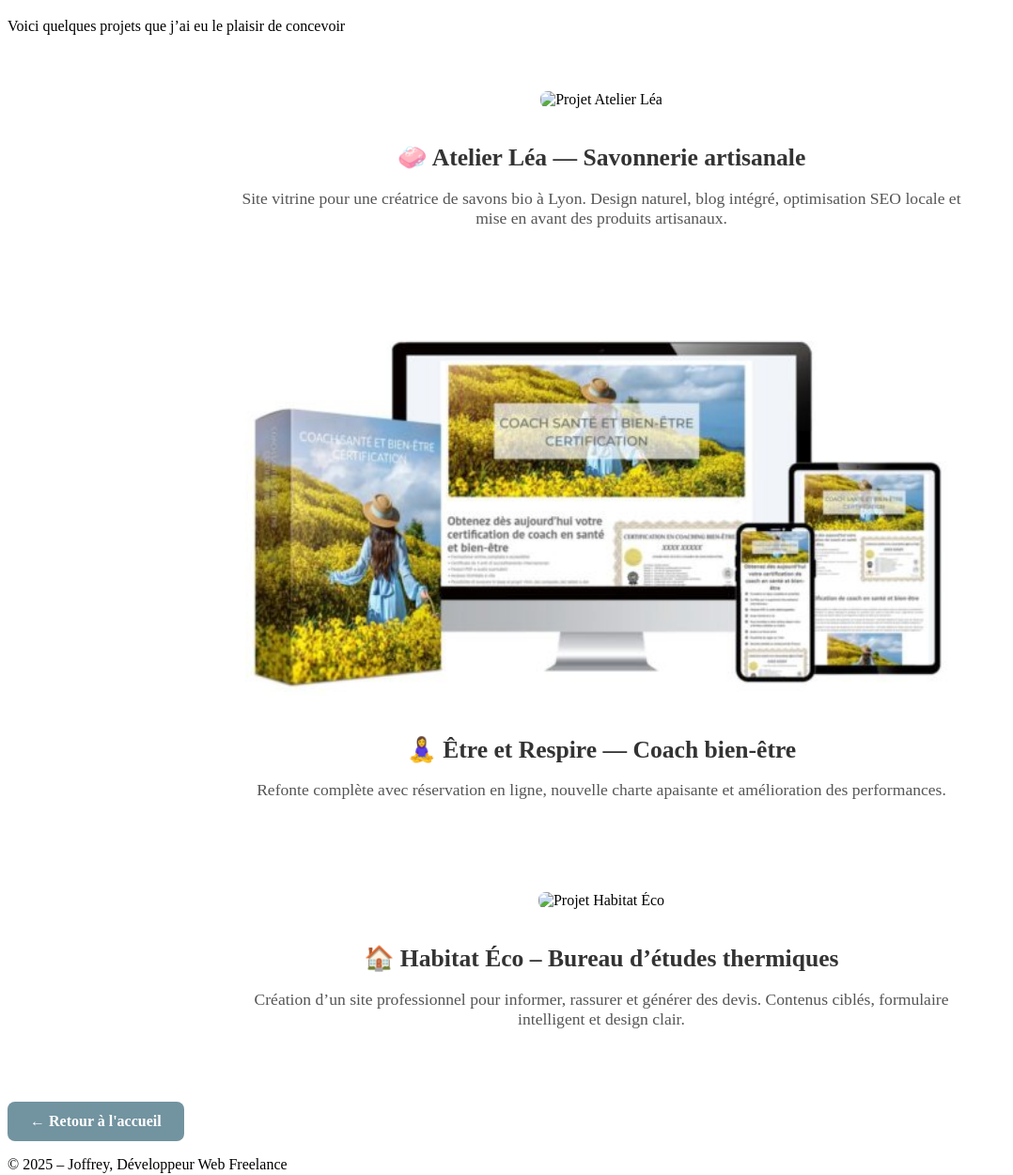
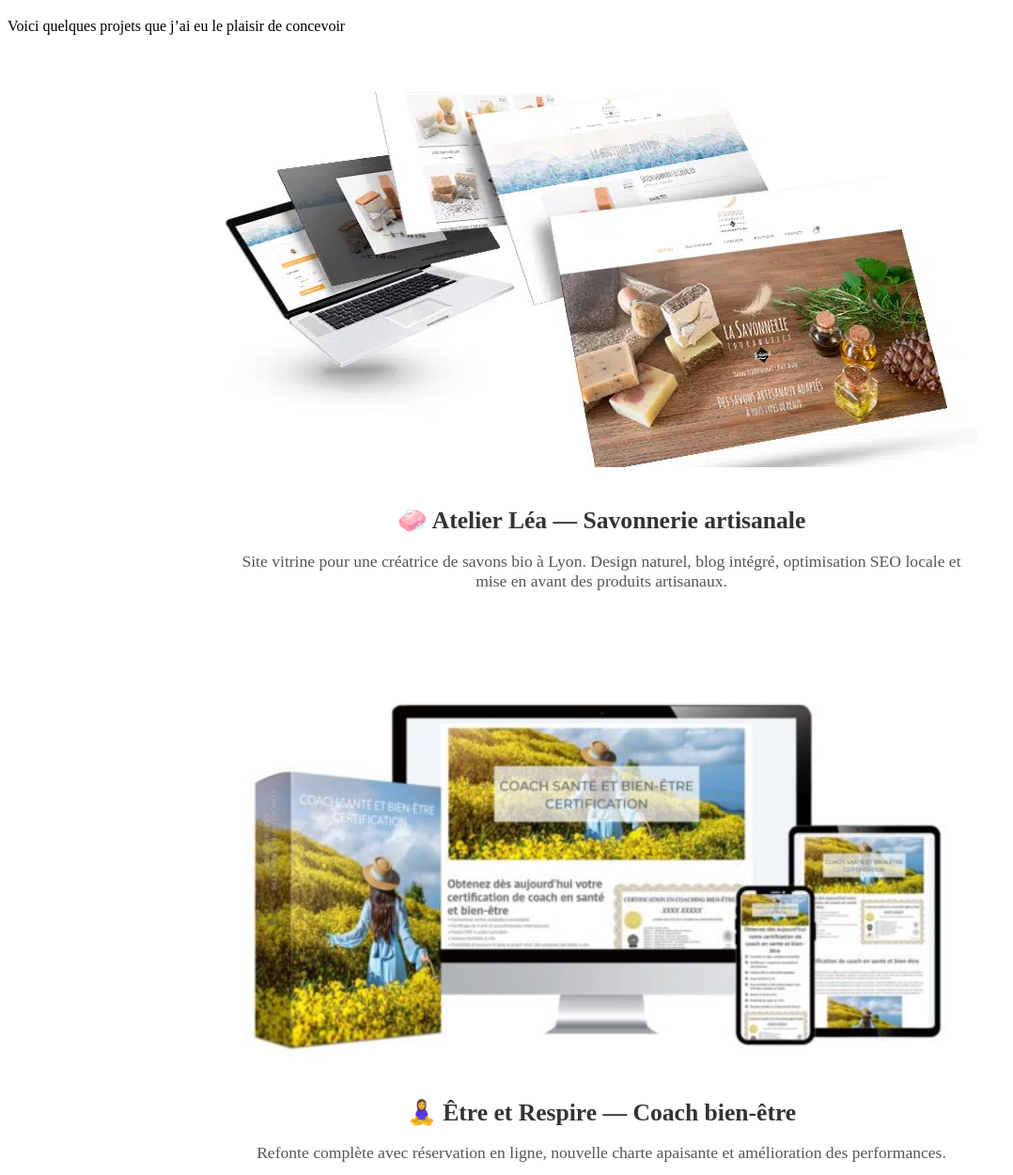
Before and after one commit to joffreyoravendis/exercice-html-css-correction, a plain HTML site: page portfolio.html in a window 1280 px wide. Shown: the part 61-1311 px from the top of the page at 94% size, without its empty margins (0-1078 px from the left). Drawn offline with Linux system fonts and the light colour scheme.

Commit message:
Update portfolio.html

```diff
--- a/portfolio.html
+++ b/portfolio.html
@@ -14,7 +14,7 @@
   </header>
 
   <section class="portfolio-item">
-    <img src="images/realisation1.jpg" alt="Projet Atelier Léa">
+    <img src="images/realisation1.webp" alt="Projet Atelier Léa">
     <h2>🧼 Atelier Léa — Savonnerie artisanale</h2>
     <p>
       Site vitrine pour une créatrice de savons bio à Lyon.
@@ -31,7 +31,7 @@
   </section>
 
   <section class="portfolio-item">
-    <img src="images/realisation3.jpg" alt="Projet Habitat Éco">
+    <img src="images/realisation3.png" alt="Projet Habitat Éco">
     <h2>🏠 Habitat Éco – Bureau d’études thermiques</h2>
     <p>
       Création d’un site professionnel pour informer, rassurer et générer des devis.
```
